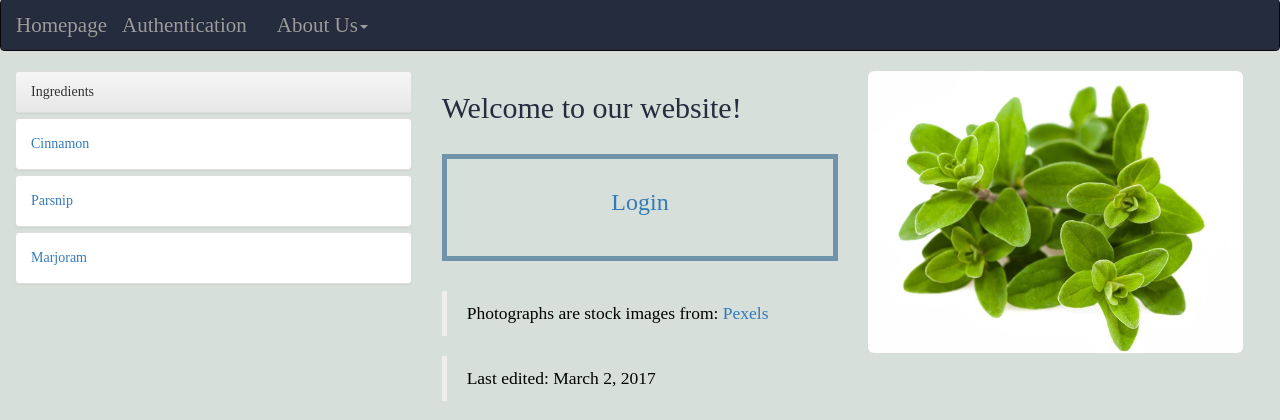
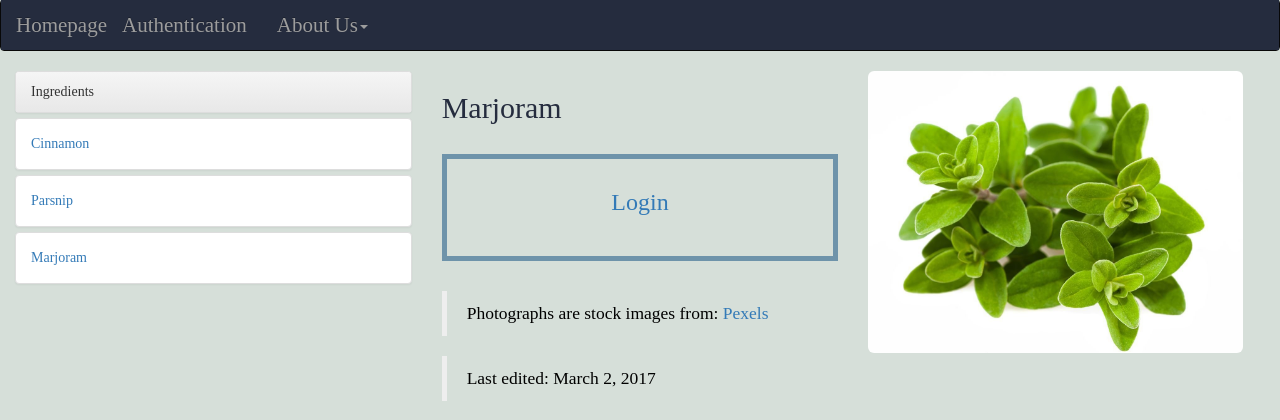
Before and after one commit to mepsheehan/ct310Project1, a PHP site: page /marjoram.php in a window 1280 px wide. Shown: the part 241-661 px from the top of the page. Run offline with PHP 8.4, Linux system fonts and the light colour scheme; some libraries are stand-ins or nearby versions.

Commit message:
Update marjoram.php

```diff
--- a/Documents/CT310/Project1/marjoram.php
+++ b/Documents/CT310/Project1/marjoram.php
@@ -91,7 +91,7 @@
 
                 <!-- Add Main Content here -->
                 <div class="col-lg-4 col-md-4 col-sm-8 col-xs-8">
-                    <h2><font color=#252C3E> Welcome to our website!</font></h2>
+                    <h2><font color=#252C3E> Marjoram</font></h2>
                     <br>
 
 					<!---Display comment form if logged in--->
```
